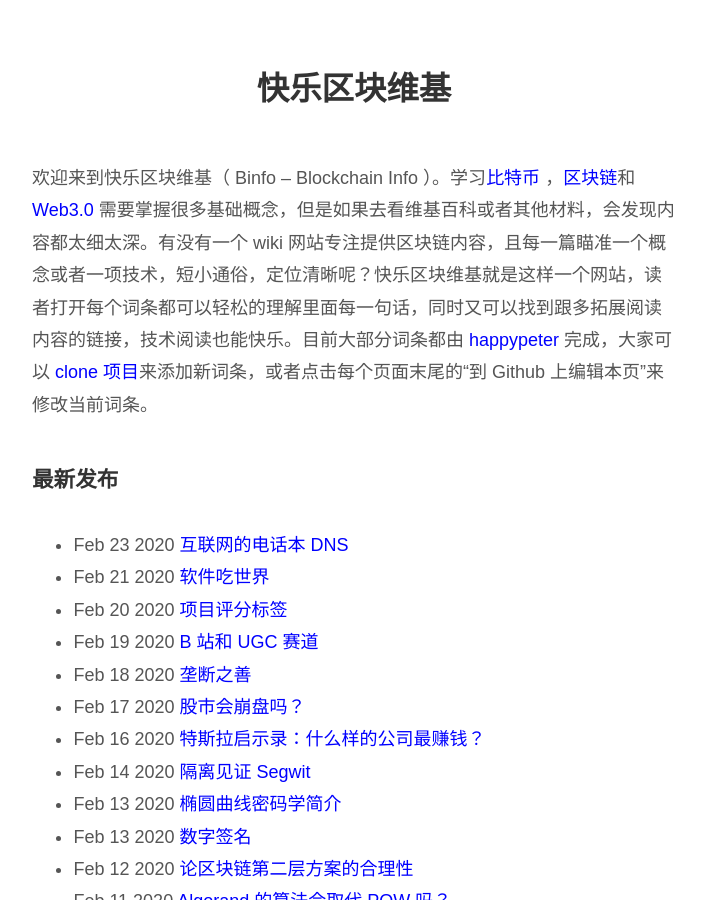
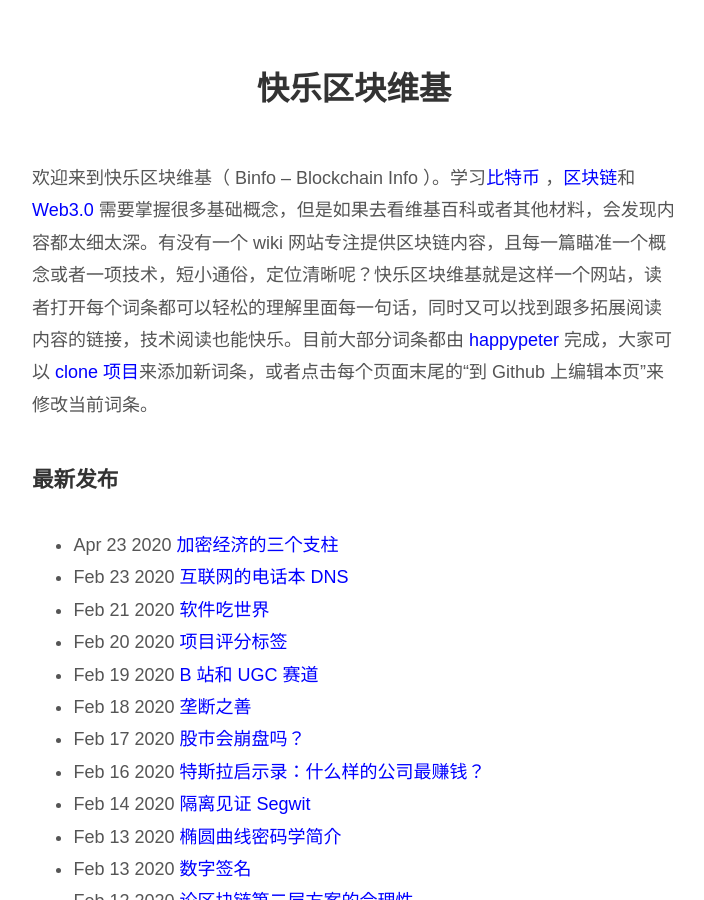
Before and after one commit to happypeter/binfo, a Jekyll site: the page built from index.markdown, in a window 1280 px wide and 900 px high. Shown: the whole window, without its empty margins (286-990 px from the left). Built offline with Jekyll 4.4.1, drawn with Linux system fonts in a browser that asks for light colours.

Commit message:
three pillars

```diff
--- a/index.markdown
+++ b/index.markdown
@@ -7,6 +7,7 @@ title: 快乐区块维基
 
 ## 最新发布
 
+- Apr 23 2020 [加密经济的三个支柱](three-pillar)
 - Feb 23 2020 [互联网的电话本 DNS](dns-explained)
 - Feb 21 2020 [软件吃世界](software-eat)
 - Feb 20 2020 [项目评分标签](invest-tags)
```
Also changed, not shown: three-pillar.md (renamed from 312.md).
